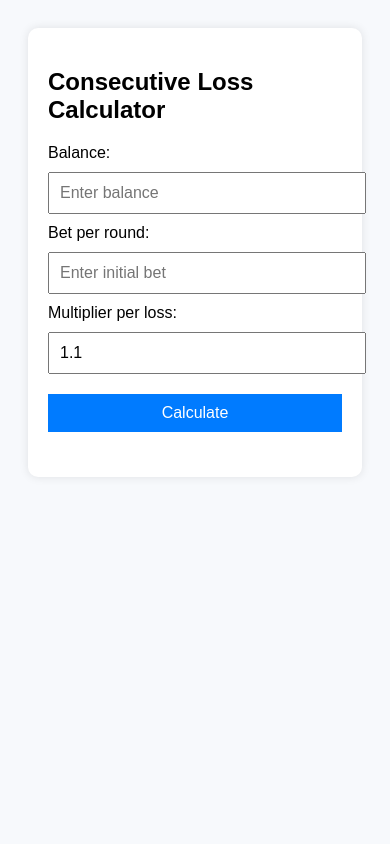
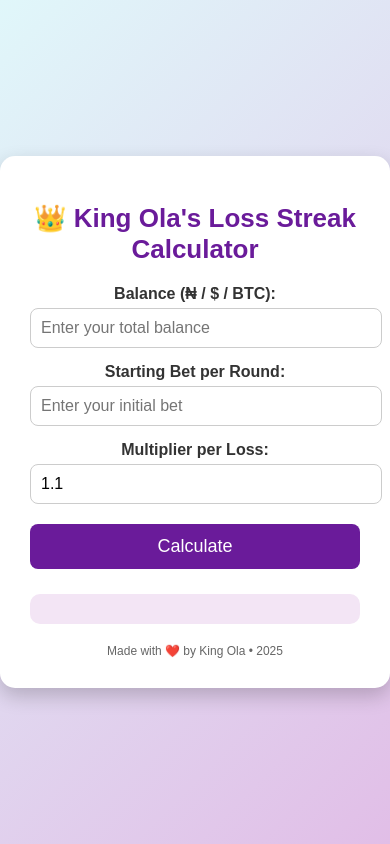
Before and after one commit to KingOlaa/Betting-Loss-Streak-Calculator, a plain HTML site: page index.html in a window 390 px wide. Drawn offline with Linux system fonts and the light colour scheme.

Commit message:
Update index.html
Added CSS, mobile friendliness, gradients & other basic customization

```diff
--- a/index.html
+++ b/index.html
@@ -2,57 +2,96 @@
 <html lang="en">
 <head>
   <meta charset="UTF-8">
-  <title>Consecutive Loss Calculator</title>
+  <title>King Ola's Loss Streak Calculator</title>
   <style>
     body {
-      font-family: Arial, sans-serif;
-      padding: 20px;
-      background: #f7f9fc;
+      background: linear-gradient(135deg, #e0f7fa, #e1bee7);
+      font-family: 'Poppins', sans-serif;
+      display: flex;
+      align-items: center;
+      justify-content: center;
+      height: 100vh;
+      margin: 0;
     }
     .container {
-      max-width: 400px;
-      margin: auto;
       background: white;
-      padding: 20px;
-      border-radius: 10px;
-      box-shadow: 0 0 10px rgba(0,0,0,0.1);
+      padding: 30px;
+      border-radius: 15px;
+      box-shadow: 0 8px 20px rgba(0, 0, 0, 0.2);
+      max-width: 450px;
+      width: 100%;
+      text-align: center;
     }
-    input, button {
+    h1 {
+      margin-bottom: 20px;
+      font-size: 26px;
+      color: #6a1b9a;
+    }
+    label {
+      font-weight: bold;
+      display: block;
+      margin-top: 15px;
+      color: #333;
+    }
+    input {
       width: 100%;
-      margin: 10px 0;
       padding: 10px;
+      margin-top: 5px;
+      border-radius: 8px;
+      border: 1px solid #ccc;
       font-size: 16px;
     }
     button {
-      background-color: #007BFF;
+      margin-top: 20px;
+      padding: 12px;
+      width: 100%;
+      background-color: #6a1b9a;
       color: white;
+      font-size: 18px;
       border: none;
+      border-radius: 8px;
       cursor: pointer;
+      transition: background 0.3s ease;
     }
     button:hover {
-      background-color: #0056b3;
+      background-color: #4a148c;
     }
     #result {
-      margin-top: 15px;
-      font-weight: bold;
+      margin-top: 25px;
+      background: #f3e5f5;
+      padding: 15px;
+      border-radius: 10px;
+      text-align: left;
+      font-size: 16px;
+    }
+    footer {
+      margin-top: 20px;
+      font-size: 12px;
+      color: #666;
     }
   </style>
 </head>
 <body>
+
   <div class="container">
-    <h2>Consecutive Loss Calculator</h2>
-    <label>Balance:</label>
-    <input type="number" id="balance" step="any" placeholder="Enter balance">
+    <h1>👑 King Ola's Loss Streak Calculator</h1>
 
-    <label>Bet per round:</label>
-    <input type="number" id="bet" step="any" placeholder="Enter initial bet">
+    <label>Balance (₦ / $ / BTC):</label>
+    <input type="number" id="balance" step="any" placeholder="Enter your total balance">
 
-    <label>Multiplier per loss:</label>
+    <label>Starting Bet per Round:</label>
+    <input type="number" id="bet" step="any" placeholder="Enter your initial bet">
+
+    <label>Multiplier per Loss:</label>
     <input type="number" id="multiplier" step="any" value="1.1">
 
     <button onclick="calculate()">Calculate</button>
 
     <div id="result"></div>
+
+    <footer>
+      Made with ❤️ by King Ola • 2025
+    </footer>
   </div>
 
   <script>
@@ -62,7 +101,7 @@
       const multiplier = parseFloat(document.getElementById('multiplier').value);
 
       if (isNaN(balance) || isNaN(bet) || isNaN(multiplier) || balance <= 0 || bet <= 0 || multiplier <= 1) {
-        document.getElementById('result').innerHTML = "Please enter valid positive numbers.";
+        document.getElementById('result').innerHTML = "<strong style='color: red;'>Please enter valid positive numbers!</strong>";
         return;
       }
 
@@ -76,8 +115,17 @@
         rounds++;
       }
 
-      document.getElementById('result').innerHTML = `You can survive <strong>${rounds}</strong> consecutive losses.`;
+      let finalBet = bet * Math.pow(multiplier, rounds - 1); // Bet before last loss
+
+      document.getElementById('result').innerHTML = `
+        ✅ <strong>Results:</strong><br><br>
+        • Maximum consecutive losses you can survive: <strong>${rounds}</strong><br>
+        • Total money spent after ${rounds} losses: <strong>${totalLoss.toFixed(6)}</strong><br>
+        • Bet amount at last loss: <strong>${finalBet.toFixed(6)}</strong><br><br>
+        🔥 Stay smart and manage your risks wisely, King!
+      `;
     }
   </script>
+
 </body>
 </html>
```
